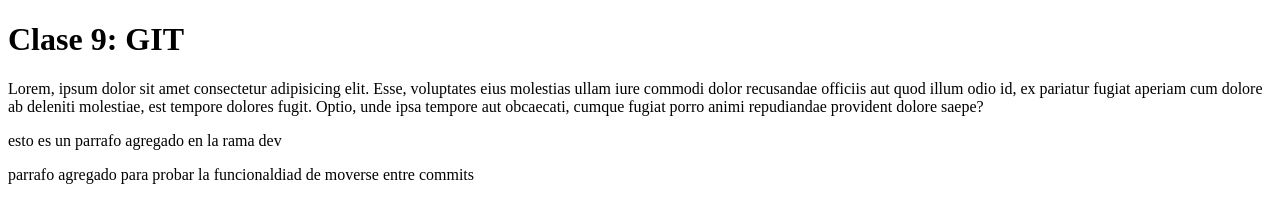
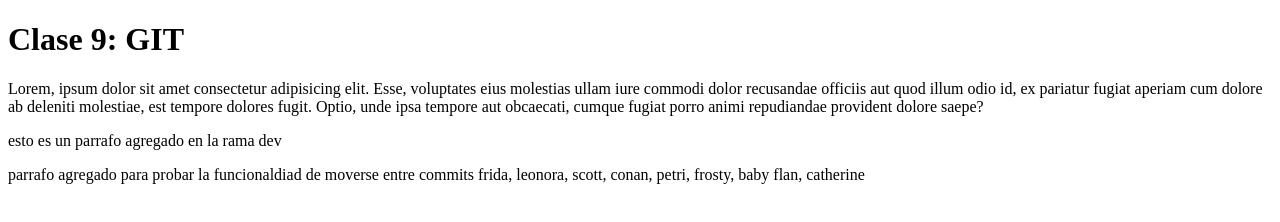
Before and after one commit to TrellixVulnTeam/primerrepositorio_J2O3, a plain HTML site: page index.html in a window 1280 px wide. Drawn offline with Linux system fonts and the light colour scheme.

Commit message:
nombres mascotas agregados

```diff
--- a/index.html
+++ b/index.html
@@ -17,7 +17,9 @@
 
 
     <p>esto es un parrafo agregado en la rama dev</p>
-    <p>parrafo agregado para probar la funcionaldiad de moverse entre commits</p>
+    <p>parrafo agregado para probar la funcionaldiad de moverse entre commits frida, leonora, scott, conan, petri,
+        frosty, baby flan, catherine</p>
+
 </body>
 
 </html>
```
